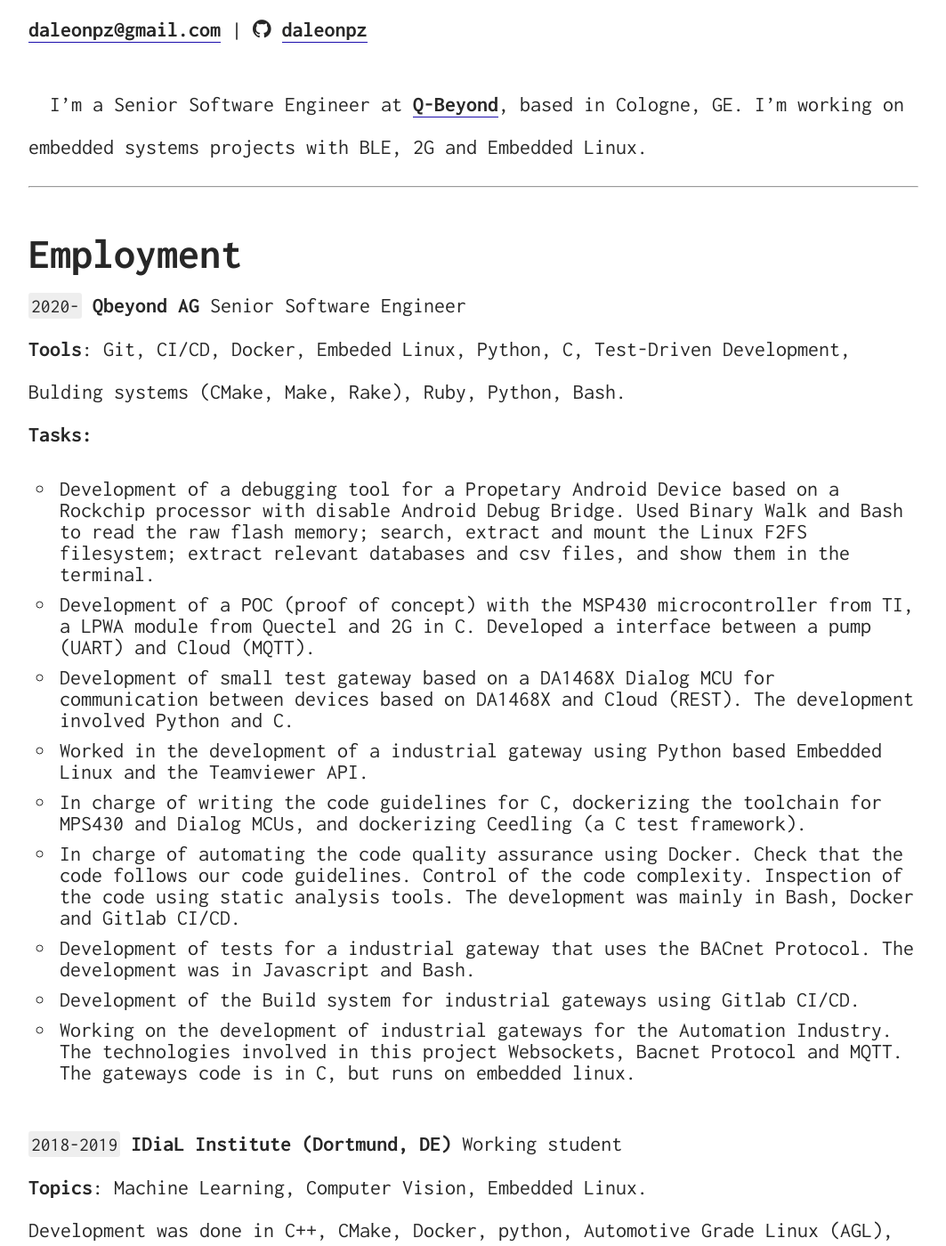
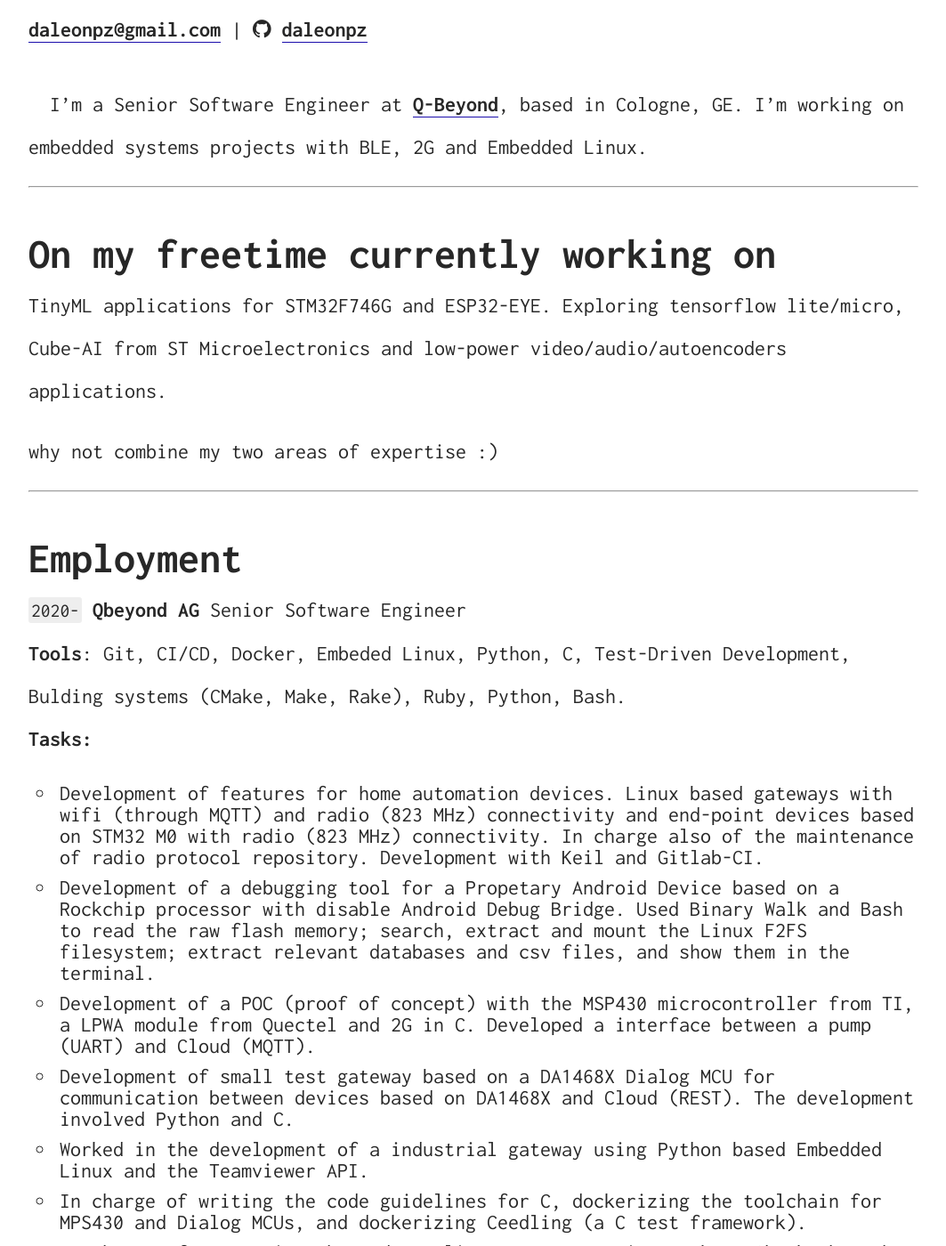
Before and after one commit to daleonpz/baremetallics, a Jekyll site: the page built from cv/index.md, in a window 1280 px wide and 1400 px high, scrolled down 454 px. Shown: the whole window at 89% size, without its empty margins (108-1171 px from the left). Built offline with Jekyll 4.4.1, drawn with Linux system fonts in a browser that asks for light colours; a script that is not in the unit is left out.

Commit message:
feat: update cv

```diff
--- a/cv/index.md
+++ b/cv/index.md
@@ -19,11 +19,19 @@
 I'm a Senior Software Engineer at [Q-Beyond](https://www.qbeyond.de/), based in Cologne, GE. I'm working on embedded systems projects with BLE, 2G and Embedded Linux.
 
 ---
+# On my freetime currently working on
+TinyML applications for STM32F746G and ESP32-EYE. Exploring tensorflow lite/micro, Cube-AI from ST Microelectronics and low-power video/audio/autoencoders applications.
+
+why not combine my two areas of expertise :)
+
+
+---
 # Employment
 `2020-`
 __Qbeyond AG__ Senior Software Engineer
 __Tools__: Git, CI/CD, Docker, Embeded Linux, Python, C, Test-Driven Development, Bulding systems (CMake, Make, Rake), Ruby, Python, Bash.
 **Tasks:**
+- Development of features for home automation devices. Linux based gateways with wifi (through MQTT) and radio (823 MHz) connectivity and end-point devices based on STM32 M0 with radio (823 MHz) connectivity. In charge also of the maintenance of radio protocol repository. Development with Keil and Gitlab-CI.
 - Development of a debugging tool for a Propetary Android Device based on a Rockchip processor with disable Android Debug Bridge. Used Binary Walk and Bash to read the raw flash memory; search, extract and mount the Linux F2FS filesystem; extract relevant databases and csv files, and show them in the terminal.
 - Development of a POC (proof of concept) with the MSP430 microcontroller from TI, a LPWA module from Quectel and 2G in C. Developed a interface between a pump (UART) and Cloud (MQTT).
 - Development of small test gateway based on a DA1468X Dialog MCU for communication between devices based on DA1468X and Cloud (REST). The development involved Python and C.
```
